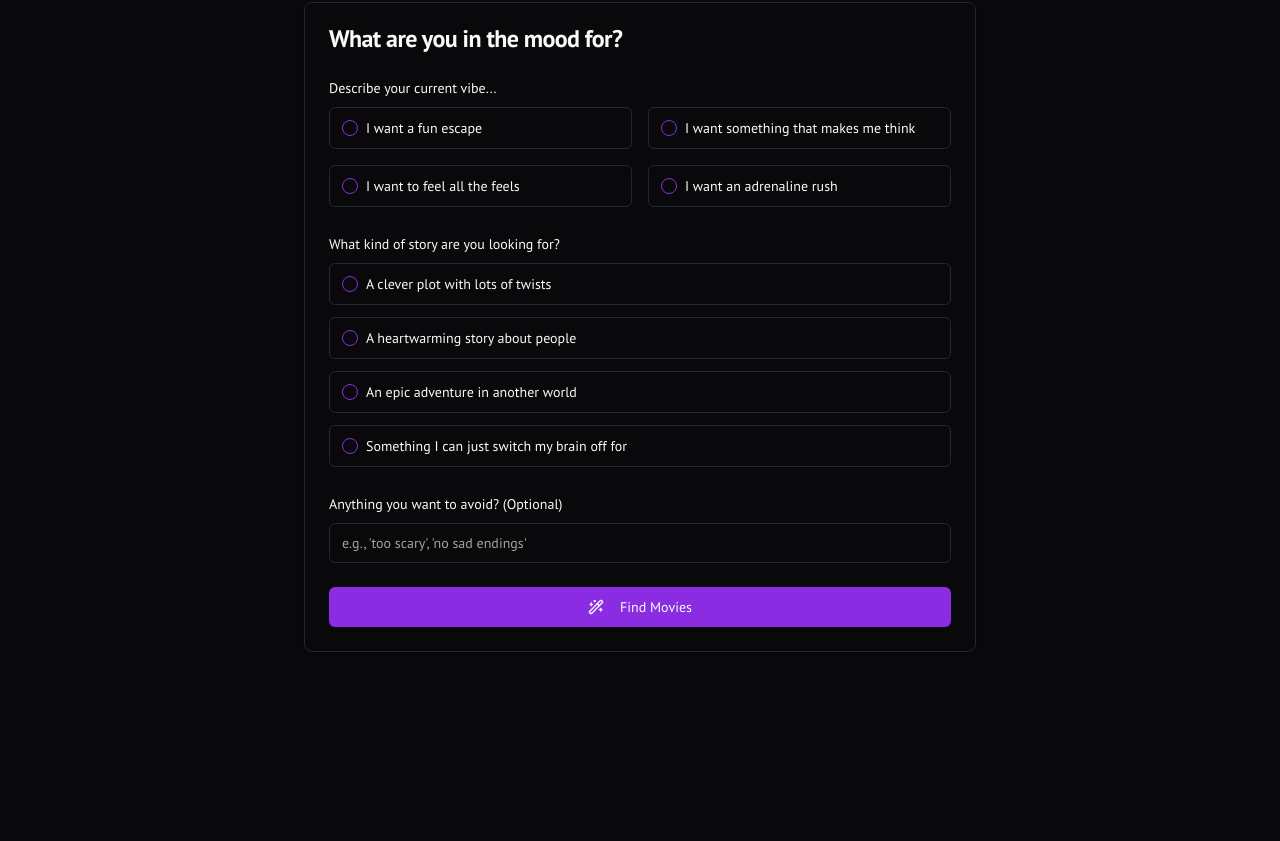
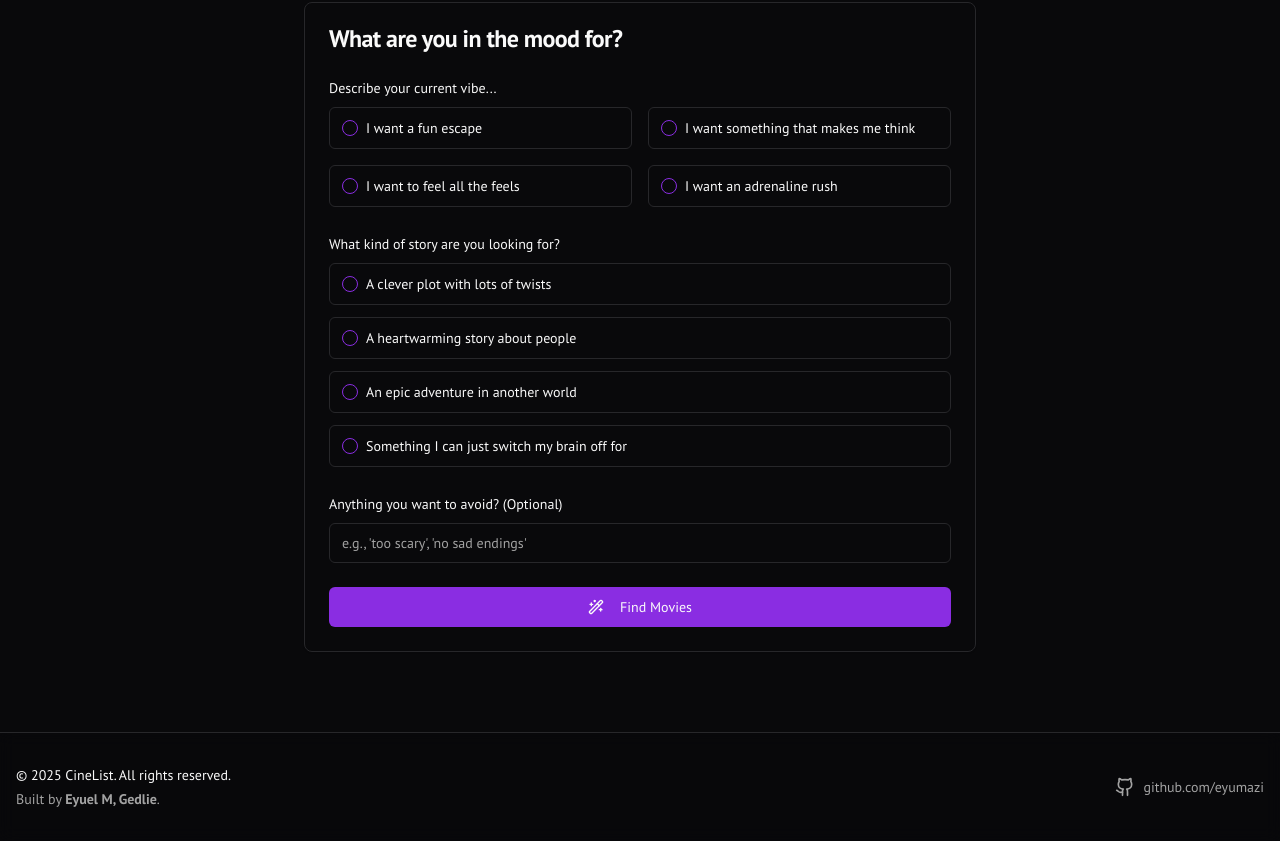
Before and after one commit to eyumazi/movie-AIBased-recommendation, a Next.js app: page /mood-search in a window 1280 px wide. Shown: the part 255-1096 px from the top of the page. Before the commit the page ends 939 px from the top, so only its background shows below. Built offline with nearby package versions, Linux system fonts and the light colour scheme; what @genkit-ai/googleai, genkit would draw is missing.

Commit message:
Code Updated

```diff
--- a/src/app/layout.tsx
+++ b/src/app/layout.tsx
@@ -1,13 +1,14 @@
-import type { Metadata } from 'next';
-import './globals.css';
-import { Toaster } from '@/components/ui/toaster';
-import { WatchlistProvider } from '@/components/WatchlistProvider';
-import Header from '@/components/Header';
-import { Analytics } from '@/components/Analytics';
+import type { Metadata } from "next";
+import "./globals.css";
+import { Toaster } from "@/components/ui/toaster";
+import { WatchlistProvider } from "@/components/WatchlistProvider";
+import Header from "@/components/Header";
+import { Analytics } from "@/components/Analytics";
+import Footer from "@/components/Footer";
 
 export const metadata: Metadata = {
-  title: 'CineList - Your Movie Watchlist',
-  description: 'Search for movies and build your personal watchlist.',
+  title: "CineList - Your Movie Watchlist",
+  description: "Search for movies and build your personal watchlist.",
 };
 
 export default function RootLayout({
@@ -19,8 +20,15 @@ export default function RootLayout({
     <html lang="en" className="dark">
       <head>
         <link rel="preconnect" href="https://fonts.googleapis.com" />
-        <link rel="preconnect" href="https://fonts.gstatic.com" crossOrigin="anonymous" />
-        <link href="https://fonts.googleapis.com/css2?family=PT+Sans:ital,wght@0,400;0,700;1,400;1,700&family=Space+Grotesk:wght@300..700&display=swap" rel="stylesheet" />
+        <link
+          rel="preconnect"
+          href="https://fonts.gstatic.com"
+          crossOrigin="anonymous"
+        />
+        <link
+          href="https://fonts.googleapis.com/css2?family=PT+Sans:ital,wght@0,400;0,700;1,400;1,700&family=Space+Grotesk:wght@300..700&display=swap"
+          rel="stylesheet"
+        />
       </head>
       <body className="font-body antialiased min-h-screen flex flex-col">
         <WatchlistProvider>
@@ -28,6 +36,7 @@ export default function RootLayout({
           <main className="flex-grow container mx-auto px-4 py-8">
             {children}
           </main>
+          <Footer />
           <Toaster />
           <Analytics />
         </WatchlistProvider>
--- /dev/null
+++ b/src/components/Footer.tsx
@@ -0,0 +1,34 @@
+"use client";
+
+import Link from "next/link";
+import { Github } from "lucide-react";
+
+export default function Footer() {
+  const year = new Date().getFullYear();
+  return (
+    <footer className="border-t bg-background/60 backdrop-blur supports-[backdrop-filter]:bg-background/40 mt-12">
+      <div className="container mx-auto px-4 py-8 flex flex-col md:flex-row items-center justify-between gap-4 text-sm">
+        <div className="text-center md:text-left">
+          <p className="font-medium">
+            &copy; {year} CineList. All rights reserved.
+          </p>
+          <p className="text-muted-foreground mt-1">
+            Built by <span className="font-semibold">Eyuel M, Gedlie</span>.
+          </p>
+        </div>
+        <div className="flex items-center gap-4">
+          <Link
+            href="https://github.com/eyumazi"
+            target="_blank"
+            rel="noopener noreferrer"
+            className="inline-flex items-center gap-2 text-muted-foreground hover:text-foreground transition-colors"
+            aria-label="GitHub profile of eyumazi"
+          >
+            <Github className="w-5 h-5" />
+            <span className="hidden sm:inline">github.com/eyumazi</span>
+          </Link>
+        </div>
+      </div>
+    </footer>
+  );
+}
```
